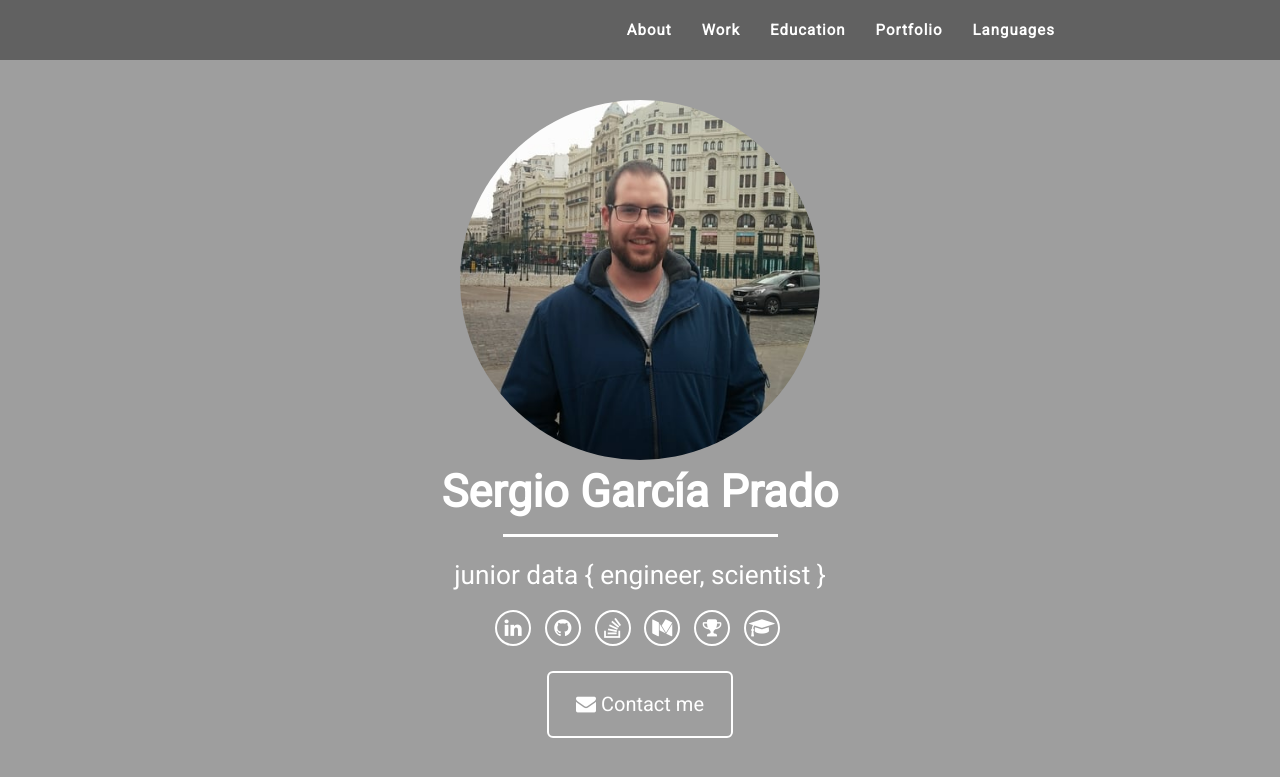
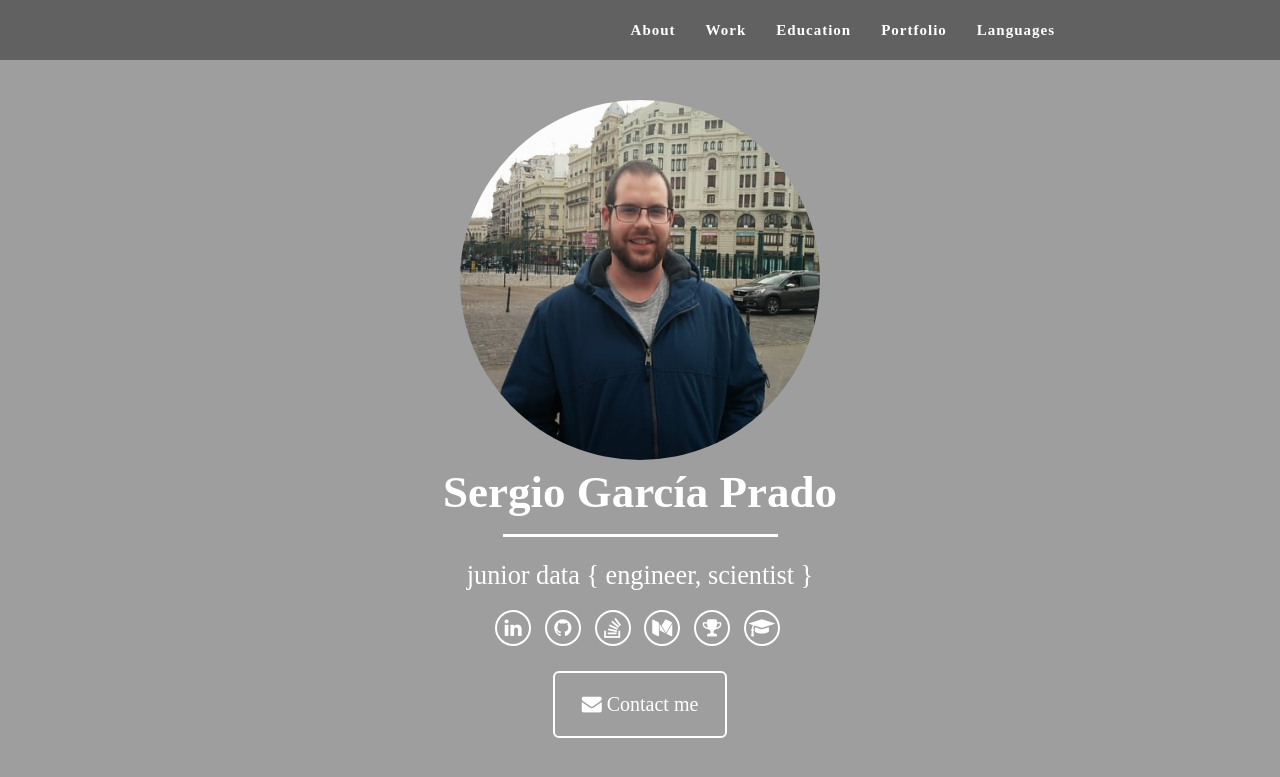
Before and after one commit to garciparedes/garciparedes.github.io, a Jekyll site: the page built from index.html, in a window 1280 px wide and 900 px high. Shown: the top 777 px of the window. Built offline with Jekyll 4.4.1, drawn with Linux system fonts in a browser that asks for light colours; nearby versions of some CDN libraries; a script that is not in the unit is left out.

Commit message:
Update main.css

```diff
--- a/_includes/css/main.css
+++ b/_includes/css/main.css
@@ -4,7 +4,7 @@
  * For details, see http://www.apache.org/licenses/LICENSE-2.0.
  */
 body {
-  font-family: Roboto;
+  font-family: 'Roboto-Regular';
 }
 
 .container {
```
